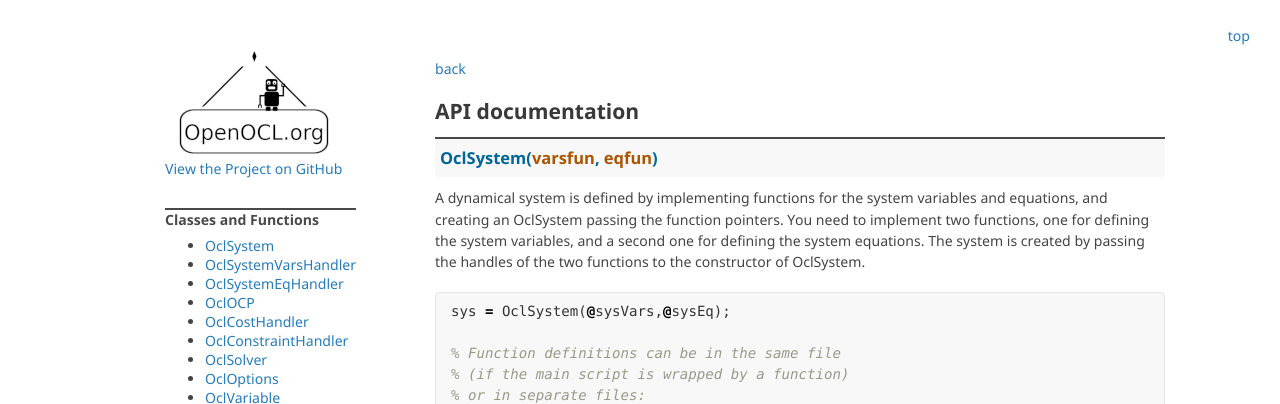
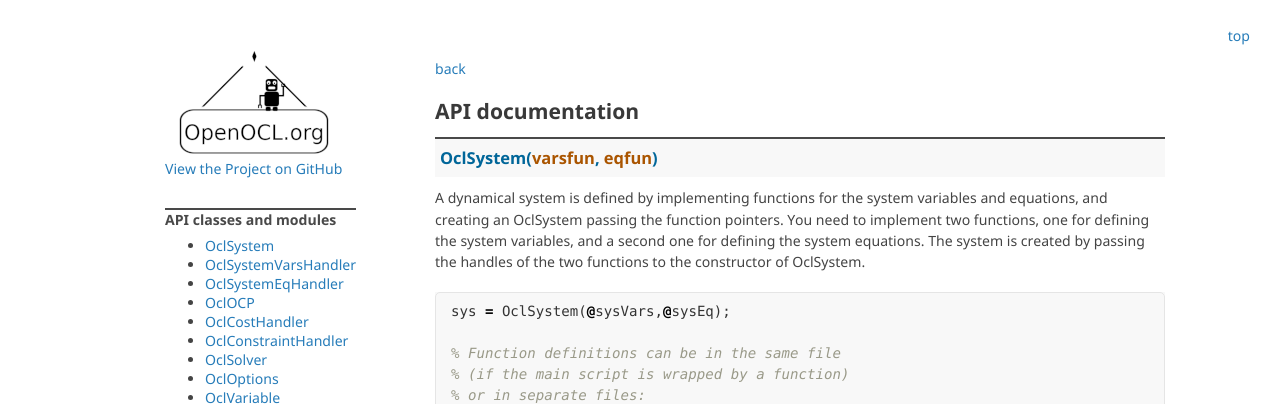
Before and after one commit to OpenOCL/openocl.github.io, a Jekyll site: the page built from api-docs.md, in a window 1280 px wide and 900 px high. Shown: the top 404 px of the window. Built offline with Jekyll 4.4.1, drawn with Linux system fonts in a browser that asks for light colours.

Commit message:
Update default.html

```diff
--- a/_layouts/default.html
+++ b/_layouts/default.html
@@ -50,7 +50,7 @@
         {% if page.title == "API documentation" %}
         <div id="header-api">
           <div class="api" id="api-list">
-            <h4> Classes and Functions </h4>
+            <h4> API classes and modules </h4>
 
             {% assign sorted_docs = site.api | sort: "position" %}
             <ul>
```
